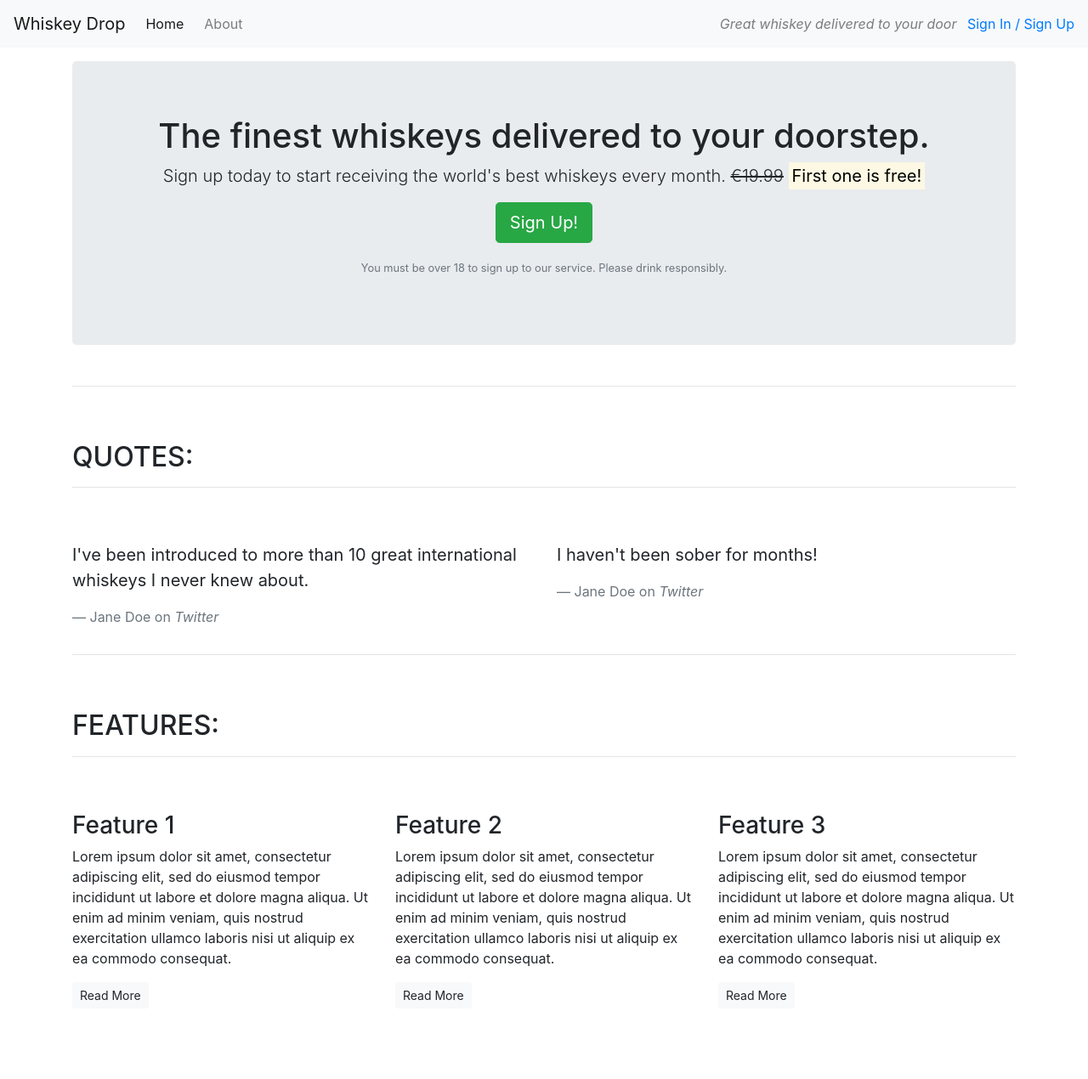
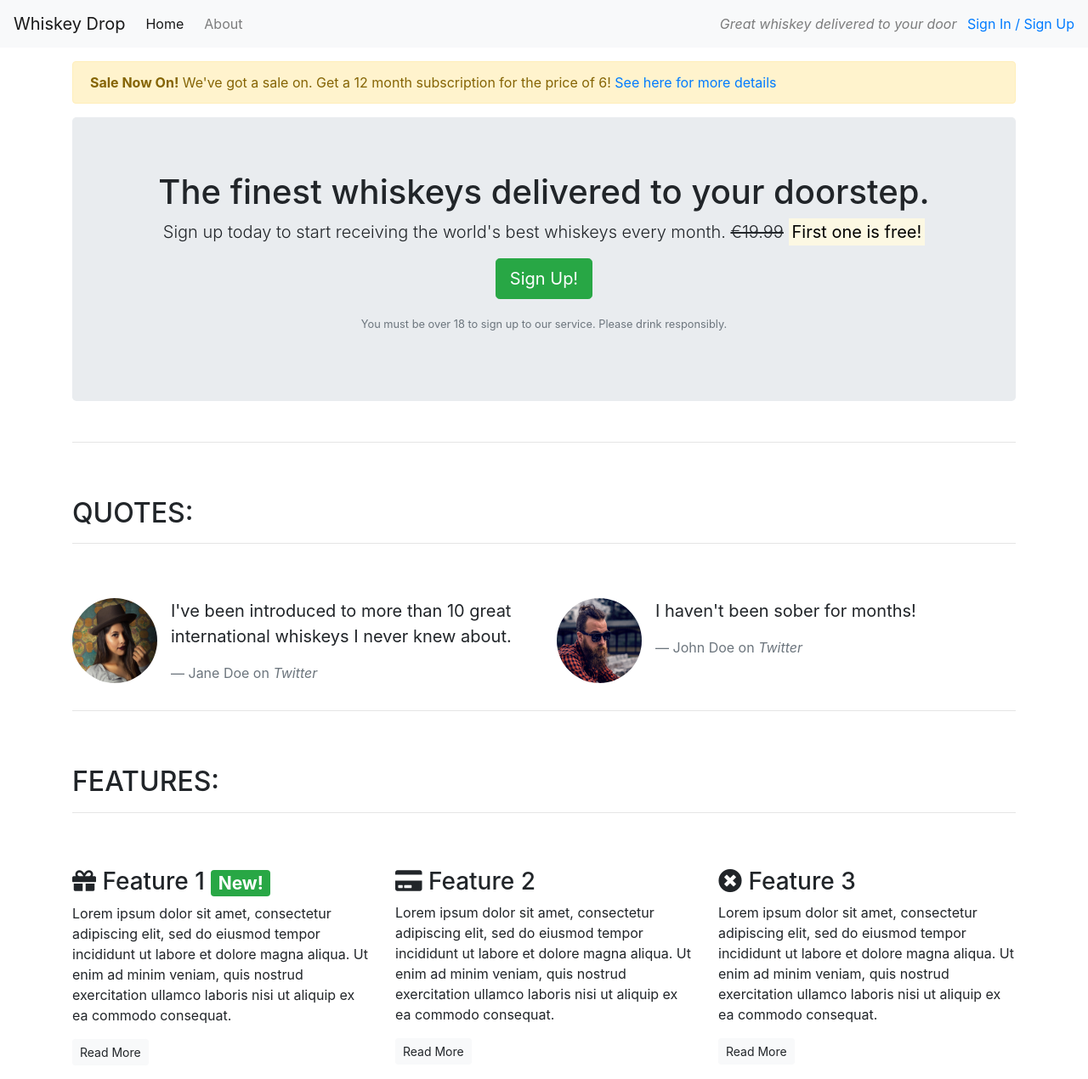
Before and after one commit to lewisclark4/BootstrapCoreCSS, a plain HTML site: page index.html in a window 1280 px wide. Shown: the whole page at 85% size. Before the commit the page ends 1203 px from the top, so only its background shows below. Drawn offline with nearby package versions, Linux system fonts and the light colour scheme.

Commit message:
Add images and further styling to html

```diff
--- a/index.html
+++ b/index.html
@@ -6,6 +6,7 @@
     <meta name="viewport" content="width=device-width, initial-scale=1.0">
     <title>Whiskey Drop | Taste a new whiskey every month</title>
     <link rel="stylesheet" href="https://maxcdn.bootstrapcdn.com/bootstrap/4.1.3/css/bootstrap.min.css">
+    <link rel="stylesheet" href="https://use.fontawesome.com/releases/v5.6.1/css/all.css" integrity="sha384-gfdkjb5BdAXd+lj+gudLWI+BXq4IuLW5IT+brZEZsLFm++aCMlF1V92rMkPaX4PP" crossorigin="anonymous">
 </head>
 
 <body>
@@ -26,6 +27,13 @@
         <!--</div>-->
     </nav>
     <article class="container mt-3">
+        <div class="row d-none d-sm-block">
+            <div class="col-12">
+                <div class="alert alert-warning">
+                    <strong>Sale Now On!</strong> We've got a sale on. Get a 12 month subscription for the price of 6! <a href="">See here for more details</a>
+                </div>
+            </div>
+        </div>
         <!-- Callout -->
         <div class="row">
             <div class="col-12">
@@ -52,16 +60,30 @@
             </div>
             <div class="row">
                 <div class="col-12 col-md-6">
+                    <div class="media">
+                        <div class="d-none d-sm-block">
+                            <img src="images/girl-image.png" class="rounded-circle mr-3" height=100 width=100>
+                        </div>
+                        <div class="media-body">
                             <blockquote class="blockquote">
                                 <p>I've been introduced to more than 10 great international whiskeys I never knew about.</p>
                                 <footer class="blockquote-footer">Jane Doe on <cite title="Twitter">Twitter</cite></footer>
                             </blockquote>
                         </div>
+                    </div>
+                </div>
                 <div class="col-12 col-md-6">
+                    <div class="media">
+                        <div class="d-none d-sm-block">
+                            <img src="images/guy-image.png" class="rounded-circle mr-3" height=100 width=100>
+                        </div>
+                        <div class="media-body">
                             <blockquote class="blockquote">
                                 <p>I haven't been sober for months!</p>
-                        <footer class="blockquote-footer">Jane Doe on <cite title="Twitter">Twitter</cite></footer>
+                                <footer class="blockquote-footer">John Doe on <cite title="Twitter">Twitter</cite></footer>
                             </blockquote>
+                        </div>
+                    </div>
                 </div>
             </div>
         </section>
@@ -78,21 +100,21 @@
             <div class="row">
                 <div class="col-12 col-md-6 col-lg-4">
                     <div class="feature">
-                        <h3>Feature 1</h3>
+                        <h3><i class="fas fa-gift d-none d-sm-inline"></i> Feature 1 <span class="badge badge-success">New!</span></h3>
                         <p>Lorem ipsum dolor sit amet, consectetur adipiscing elit, sed do eiusmod tempor incididunt ut labore et dolore magna aliqua. Ut enim ad minim veniam, quis nostrud exercitation ullamco laboris nisi ut aliquip ex ea commodo consequat.</p>
                         <p><a class="btn btn-sm btn-light" href="">Read More</a></p>
                     </div>
                 </div>
                 <div class="col-12 col-md-6 col-lg-4">
                     <div class="feature">
-                        <h3>Feature 2</h3>
+                        <h3><i class="fas fa-credit-card d-none d-sm-inline"></i> Feature 2</h3>
                         <p>Lorem ipsum dolor sit amet, consectetur adipiscing elit, sed do eiusmod tempor incididunt ut labore et dolore magna aliqua. Ut enim ad minim veniam, quis nostrud exercitation ullamco laboris nisi ut aliquip ex ea commodo consequat.</p>
                         <p><a class="btn btn-sm btn-light" href="">Read More</a></p>
                     </div>
                 </div>
                 <div class="col-12 d-md-none d-lg-block col-lg-4">
                     <div class="feature">
-                        <h3>Feature 3</h3>
+                        <h3><i class="fas fa-times-circle d-none d-sm-inline"></i> Feature 3</h3>
                         <p>Lorem ipsum dolor sit amet, consectetur adipiscing elit, sed do eiusmod tempor incididunt ut labore et dolore magna aliqua. Ut enim ad minim veniam, quis nostrud exercitation ullamco laboris nisi ut aliquip ex ea commodo consequat.</p>
                         <p><a class="btn btn-sm btn-light" href="">Read More</a></p>
                     </div>
```
Also changed, not shown: images/girl-image.png (added), images/guy-image.png (added). Lines whose indentation alone changed are shown as unchanged.
